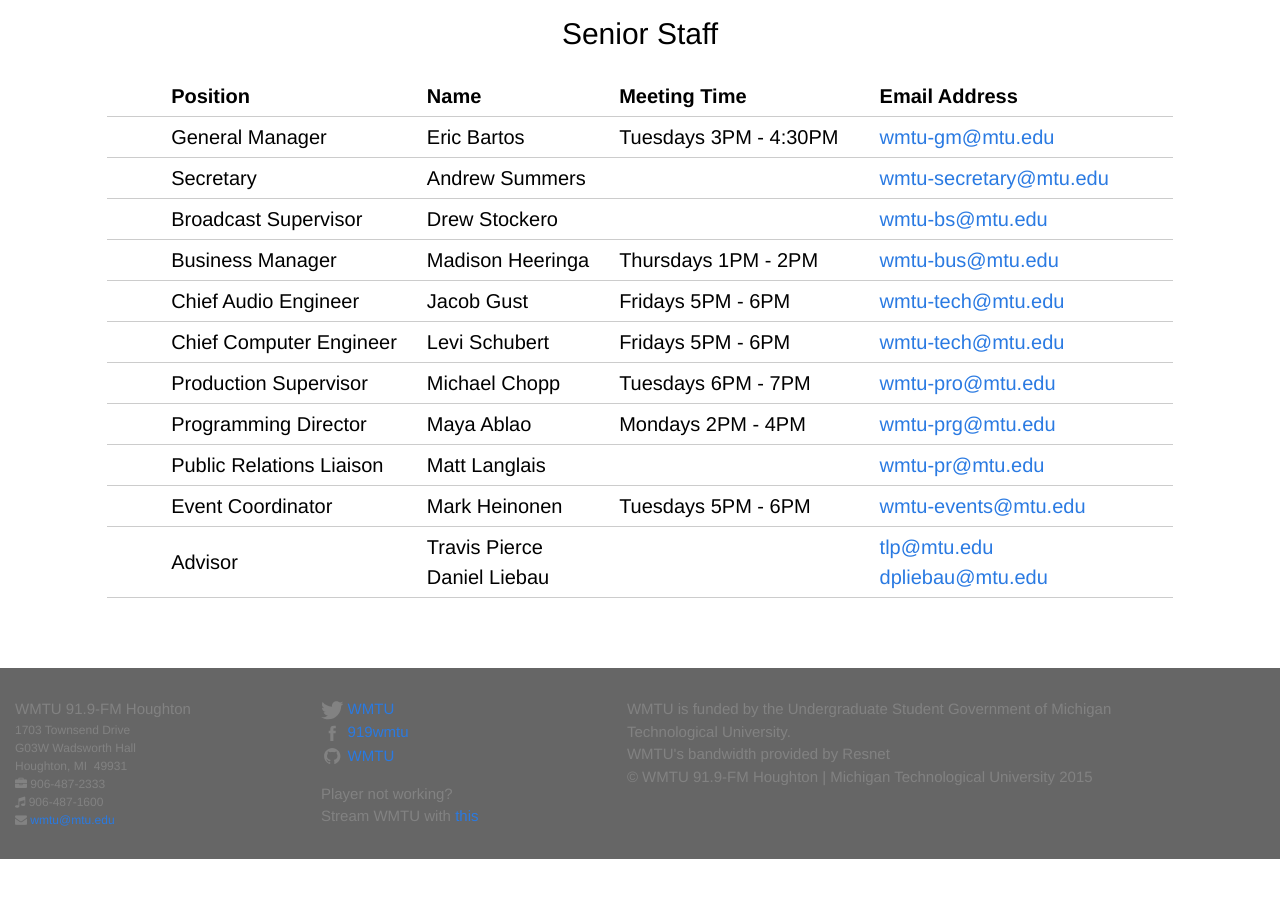
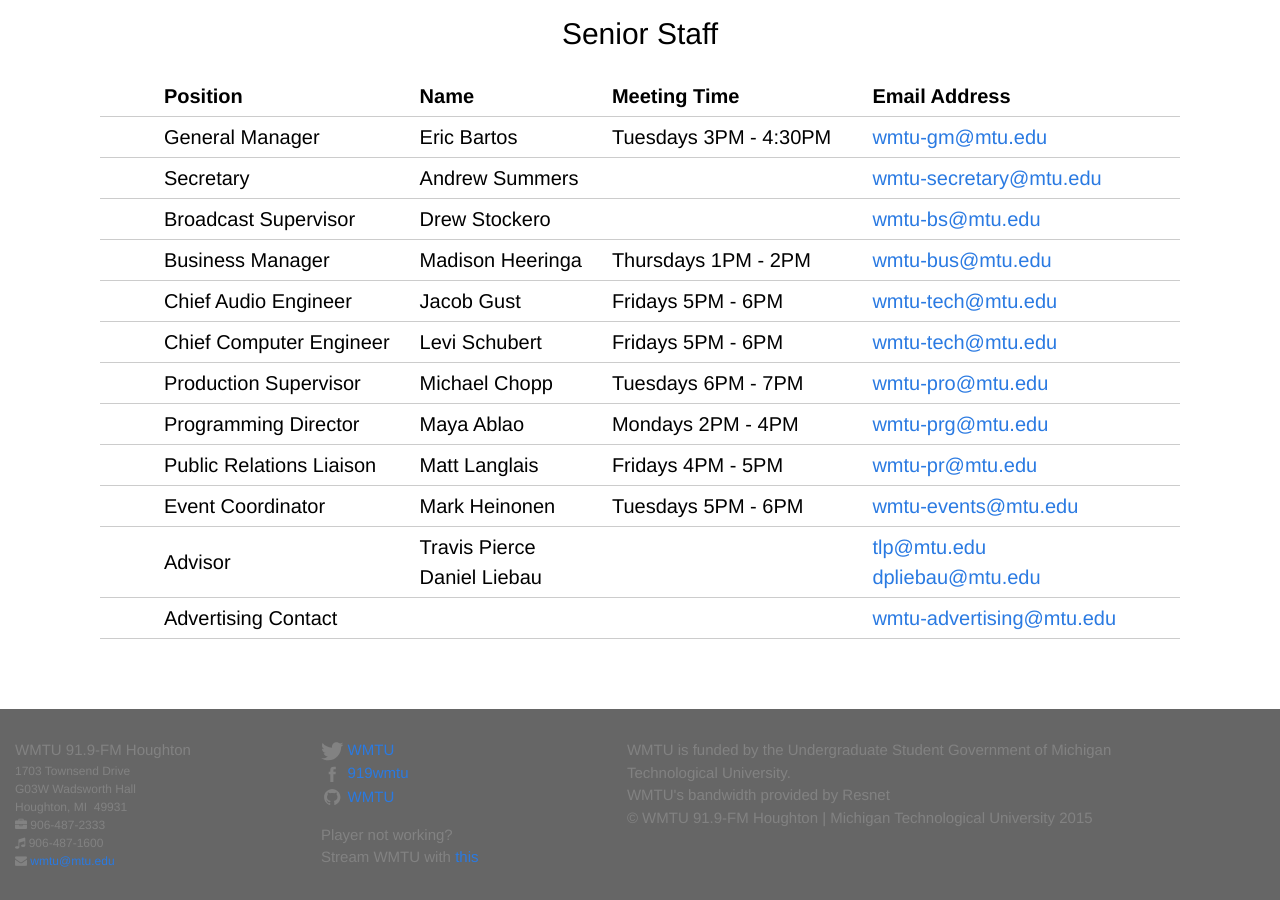
Before and after one commit to WMTU/wmtu.mtu.edu, a Jekyll site: the page built from index.html, in a window 1280 px wide and 900 px high, scrolled down 921 px. Built offline with Jekyll 4.4.1, drawn with Linux system fonts in a browser that asks for light colours; comment, search, counter and statistics services are not loaded; before the commit the page ends 1780 px from its top, so only the background shows below that.

Commit message:
updating information
added office hours for marketing and placed the advertising email in the list as well

```diff
--- a/index.html
+++ b/index.html
@@ -166,7 +166,7 @@
           Matt Langlais
         </td>
         <td>
-
+          Fridays 4PM - 5PM
         </td>
         <td>
           <a href="mailto:wmtu-pr@mtu.edu">wmtu-pr@mtu.edu</a>
@@ -204,6 +204,19 @@
           <a href="mailto:dpliebau@mtu.edu">dpliebau@mtu.edu</a>
         </td>
       </tr>
+      <tr>
+        <td>
+          Advertising Contact
+        </td>
+        <td>
+        </td>
+        <td>
+          &nbsp;
+        </td>
+        <td>
+          <a href="mailto:wmtu-advertising@mtu.edu">wmtu-advertising@mtu.edu</a>
+        </td>
+      </tr>
     </table>
   </div>
 </div>
```
